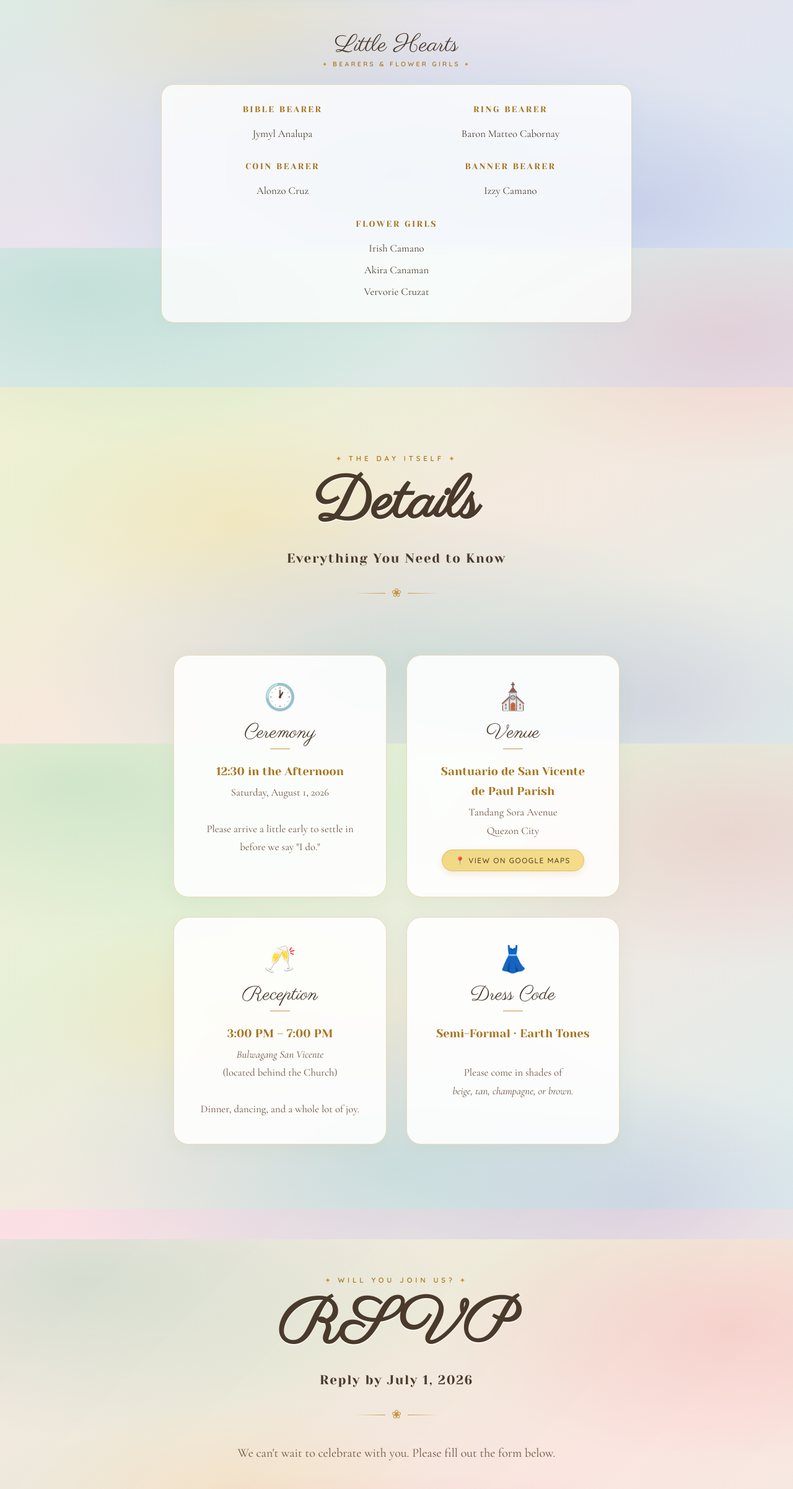
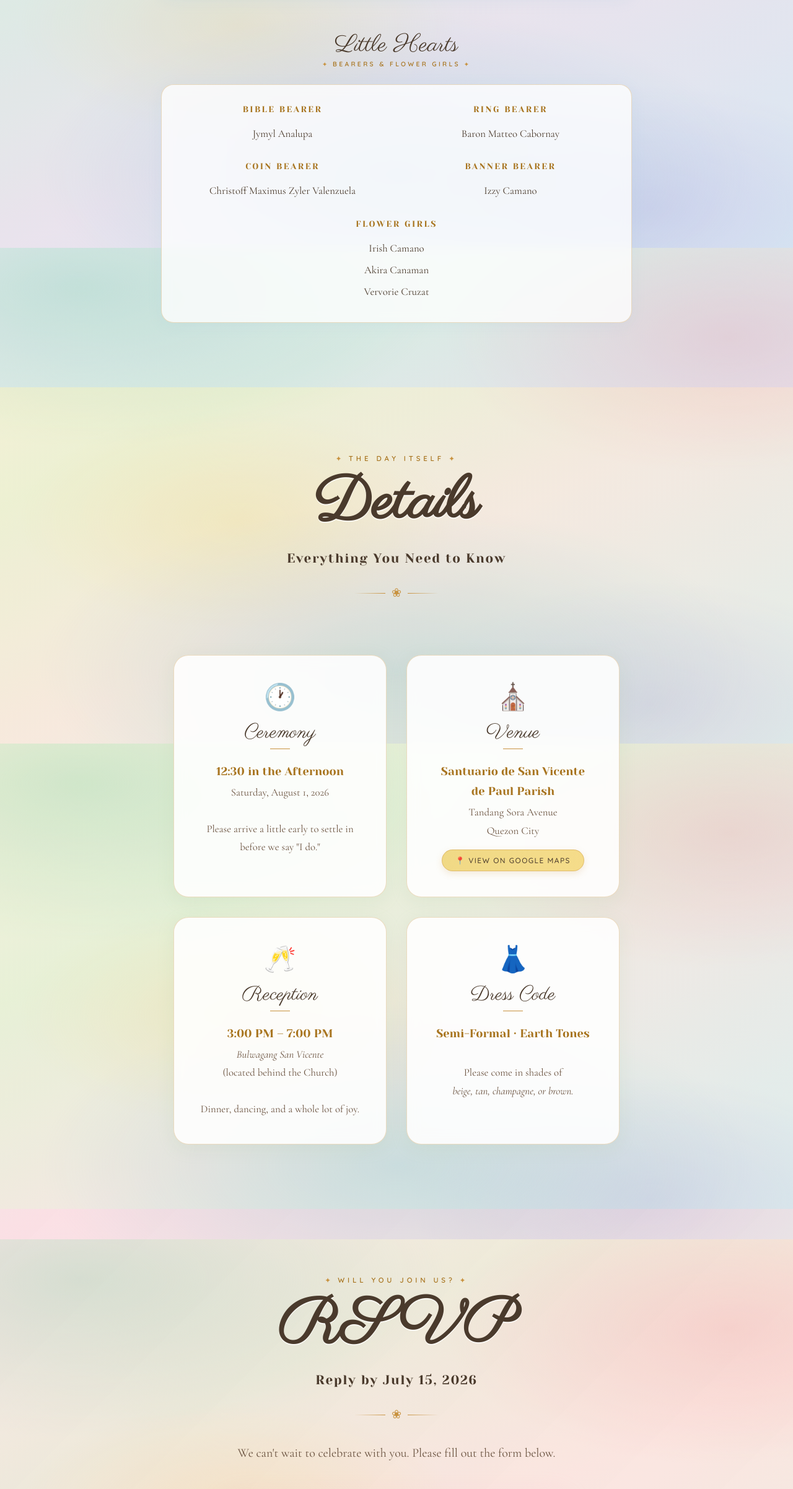
Before and after one commit to karenjulongbayan/DenniseAndJD, a plain HTML site: page index.html in a window 1280 px wide. Shown: the part 6800-9203 px from the top of the page at 62% size. Drawn offline with nearby package versions, Linux system fonts and the light colour scheme; a web font is replaced by a local one.

Commit message:
Add files via upload

```diff
--- a/index.html
+++ b/index.html
@@ -2700,7 +2700,7 @@
             <div>
               <p class="entourage-pairs-title">Coin Bearer</p>
               <ul class="entourage-pairs-list">
-                <li>Alonzo Cruz</li>
+                <li>Christoff Maximus Zyler Valenzuela</li>
               </ul>
             </div>
             <div>
@@ -2789,7 +2789,7 @@
     <div class="section-inner fade-in">
       <p class="section-label">Will You Join Us?</p>
       <h2 class="section-title">RSVP</h2>
-      <p class="section-subtitle">Reply by July 1, 2026</p>
+      <p class="section-subtitle">Reply by July 15, 2026</p>
       <div class="flourish">
         <span class="flourish-icon">❀</span>
       </div>
```
